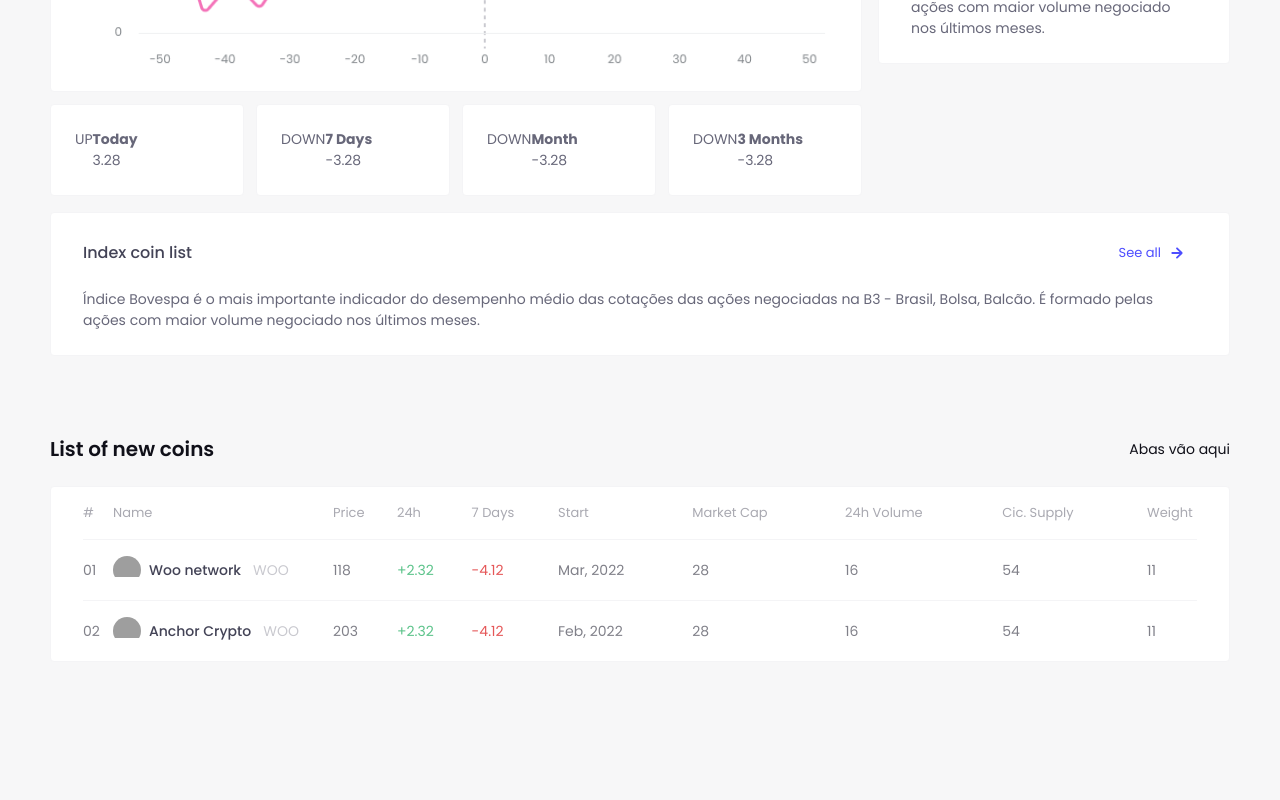
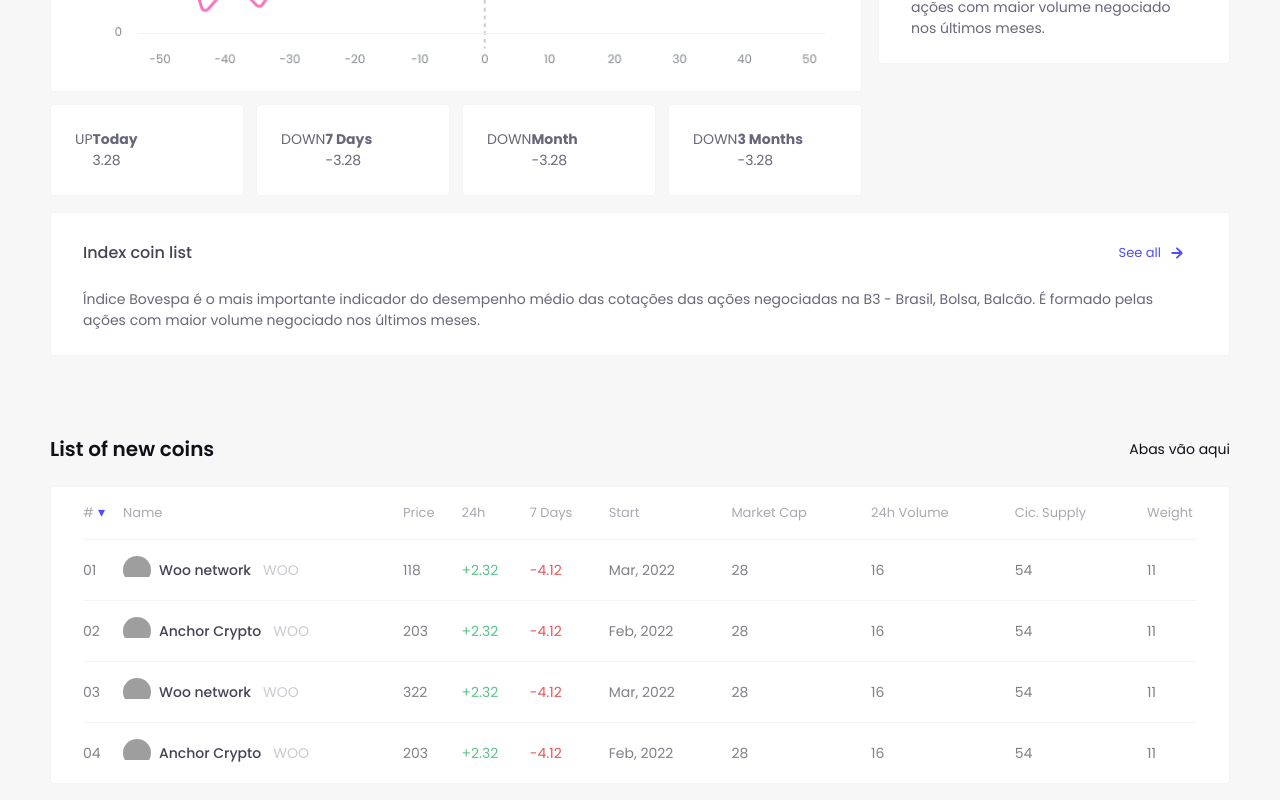
Before and after one commit to criptonalytica/cryptonalytica, a Nuxt app: page / in a window 1280 px wide. Shown: the part 542-1342 px from the top of the page. Before the commit the page ends 1288 px from the top, so only its background shows below. Built offline with nearby package versions, Linux system fonts and the light colour scheme; grey boxes are pictures that could not be loaded.

Commit message:
contaTable propos and asc/desc thead

```diff
--- a/components/CoinTable.vue
+++ b/components/CoinTable.vue
@@ -3,14 +3,15 @@
         <table>
             <thead>
                 <tr>
-                    <th v-for="(title, key) in tableData.thead" @click="sort(key)">
+                    <th v-for="(title, key) in data.thead" @click="sort(key)"
+                    :class="{[currentSortDir] : currentSort==key}">
                         {{title}}
                     </th>
                 </tr>
             </thead>
             <tbody>
-                <tr v-for="(row) in sortedData">
-                    <!-- Object.keys(tableData.thead).length -->
+                <tr v-for="(row, index) in sortedData" v-if="index<maxrows">
+                    <!-- Object.keys(data.thead).length talvez usar -->
                     <td v-for="(value, key) in row" v-if="key!='supports'" :class="key">
                         <!-- Se for o nome da cripto -->
                         <div v-if="key=='coin'" class="flex middle">
@@ -33,34 +34,16 @@
 
 <script>
 export default {
-
+    props: {
+        data: {
+            type: Array,
+        },
+        maxrows: {
+            type: Number
+        }
+    },
     data() {
         return {
-            tableData: {
-                tbody: [
-                    {
-                        ranking: '01', coin: 'Woo network', price: 118.00, oneDay: '+2.32', sevenDays: '-4.12', start: 'Mar, 2022', market: 28, volume: 16, circ: 54, weight: 11,
-                        supports: {icon: 'https://s2.coinmarketcap.com/static/img/coins/200x200/7501.png', ticker: 'WOO'}
-                    },
-                    {
-                        ranking: '02', coin: 'Anchor Crypto', price: 203.00, oneDay: '+2.32', sevenDays: '-4.12', start: 'Feb, 2022', market: 28, volume: 16, circ: 54, weight: 11,
-                        supports: {icon: 'https://avatars.githubusercontent.com/u/67821563?s=280&v=4', ticker: 'WOO'}
-                    },
-                ],
-                thead: {
-                    ranking: '#',
-                    coin: 'Name', //a chave sempre deve chamar 'coin'
-                    price: 'Price',
-                    oneDay: '24h',
-                    sevenDays: '7 Days',
-                    start: 'Start',
-                    market: 'Market Cap',
-                    volume: '24h Volume',
-                    circ: 'Cic. Supply',
-                    weight: 'Weight'
-                },
-            },
-
             currentSort: 'ranking',
             currentSortDir:'asc',
         }
@@ -89,8 +72,8 @@ export default {
     },
     computed: {
         sortedData:function() {
-            // console.log(this.tableData.tbody);
-            return this.tableData.tbody.sort((a,b) => {
+            console.log(this.data.tbody);
+            return this.data.tbody.sort((a,b) => {
                 let modifier = 1;
                 if(this.currentSortDir === 'desc') modifier = -1;
                 if(a[this.currentSort] < b[this.currentSort]) return -1 * modifier;
@@ -117,6 +100,28 @@ export default {
                 font-weight: var(--text-weight-regular);
                 font-size: var(--text-s12-font-size);
                 color: var(--color-grey-4);
+                cursor: pointer;
+
+                &:after {
+                    content: '▾';
+                    font-size: 14px;
+                    position: absolute;
+                    margin-top: -1px;
+                    margin-left: var(--spacing-4-xs);
+                    color: var(--color-grey-3);
+                    opacity: 0;
+                    transition: opacity .2s;
+                }
+
+                &.desc, &.asc {
+                    &:after {color: var(--color-primary); opacity: 1;}
+                    &.desc:after {transform: rotate(180deg); margin-top: 0;}
+                }
+
+                &:hover {
+                    color: var(--color-grey-5);
+                    &:after {opacity: 1;}
+                }
             }
         }
 
@@ -126,7 +131,7 @@ export default {
             padding-top: 16px; padding-bottom: 16px;
 
             &.coin {
-                width: 220px;
+                width: 280px;
                 white-space: nowrap;
                 padding-right: 24px;
 
@@ -142,7 +147,7 @@ export default {
                 }
             }
 
-            &:first-child {width: 30px;}
+            &:first-child {width: 40px;}
             &:last-child {width: 50px;}
         }
 
--- a/pages/TablePage.vue
+++ b/pages/TablePage.vue
@@ -3,18 +3,18 @@
        <Header />
       <div class="container" id="content">
           <h1>Tabela de valores</h1>
-          <CoinTable :client="tableData" />
+          <coinTable :client="tableData" />
       </div>
     </div>
 </template>
 
 <script>
-import CoinTable from '../components/CoinTable.vue'
+import coinTable from '../components/coinTable.vue'
 import Header from '../components/Header.vue'
 
 export default {
     components: {
-        CoinTable,
+        coinTable,
         Header
     },
 
--- a/pages/index.vue
+++ b/pages/index.vue
@@ -70,7 +70,7 @@
             </div>
 
             <div class="box h32">
-                <coin-table />
+                <coin-table :data="tableData" maxrows="10"/>
             </div>
         </section>
 
@@ -103,15 +103,38 @@ export default {
                 {title: '3 Months', value: '-3.28'}
             ],
 
-            tableQualquer: {
-                thead: [
-                    '#', 'Name', 'Price', '24h'
+            tableData: {
+                tbody: [
+                    {
+                        ranking: '01', coin: 'Woo network', price: 118.00, oneDay: '+2.32', sevenDays: '-4.12', start: 'Mar, 2022', market: 28, volume: 16, circ: 54, weight: 11,
+                        supports: {icon: 'https://s2.coinmarketcap.com/static/img/coins/200x200/7501.png', ticker: 'WOO'}
+                    },
+                    {
+                        ranking: '02', coin: 'Anchor Crypto', price: 203.00, oneDay: '+2.32', sevenDays: '-4.12', start: 'Feb, 2022', market: 28, volume: 16, circ: 54, weight: 11,
+                        supports: {icon: 'https://avatars.githubusercontent.com/u/67821563?s=280&v=4', ticker: 'WOO'}
+                    },
+                    {
+                        ranking: '03', coin: 'Woo network', price: 322.00, oneDay: '+2.32', sevenDays: '-4.12', start: 'Mar, 2022', market: 28, volume: 16, circ: 54, weight: 11,
+                        supports: {icon: 'https://s2.coinmarketcap.com/static/img/coins/200x200/7501.png', ticker: 'WOO'}
+                    },
+                    {
+                        ranking: '04', coin: 'Anchor Crypto', price: 203.00, oneDay: '+2.32', sevenDays: '-4.12', start: 'Feb, 2022', market: 28, volume: 16, circ: 54, weight: 11,
+                        supports: {icon: 'https://avatars.githubusercontent.com/u/67821563?s=280&v=4', ticker: 'WOO'}
+                    },
                 ],
-                tbody: [
-                    {ranking: '01', name: 'Woo network', price: '118.00', '24h': '+2.32%'},
-                    {ranking: '02', name: 'Acala Token', price: '118.00', '24h': '+2.32%'},
-                ]
-            }
+                thead: {
+                    ranking: '#',
+                    coin: 'Name', //a chave sempre deve chamar 'coin'
+                    price: 'Price',
+                    oneDay: '24h',
+                    sevenDays: '7 Days',
+                    start: 'Start',
+                    market: 'Market Cap',
+                    volume: '24h Volume',
+                    circ: 'Cic. Supply',
+                    weight: 'Weight'
+                },
+            },
         }
     }
 
```
